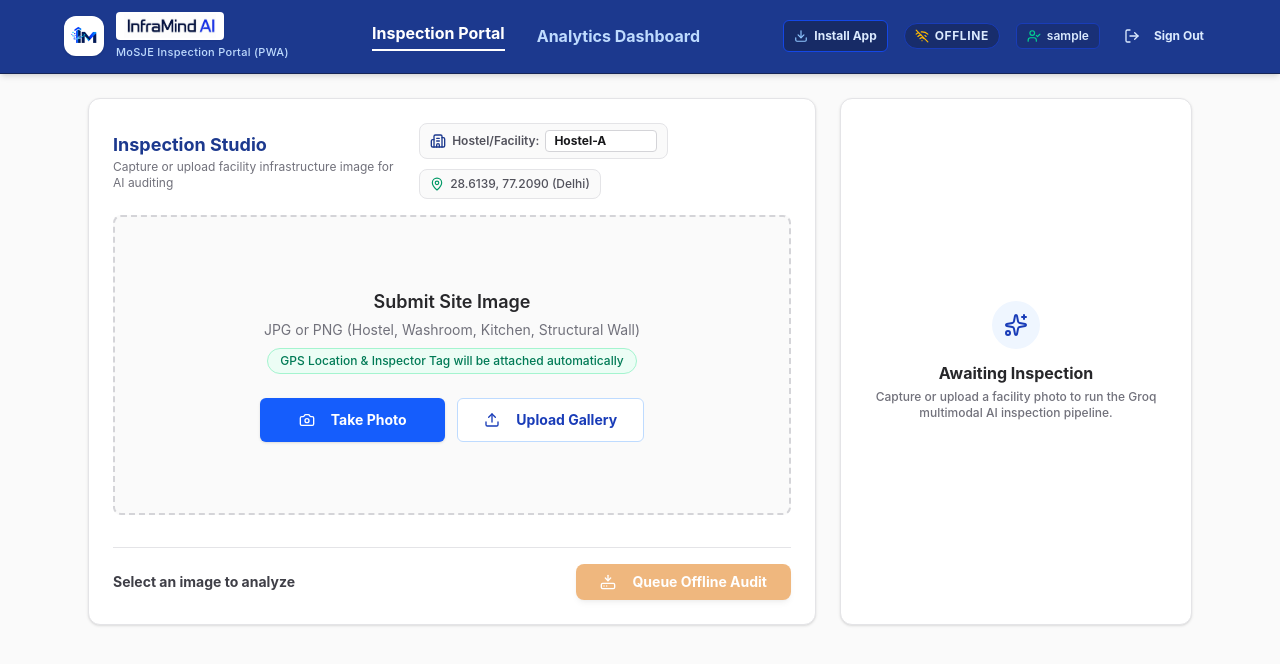
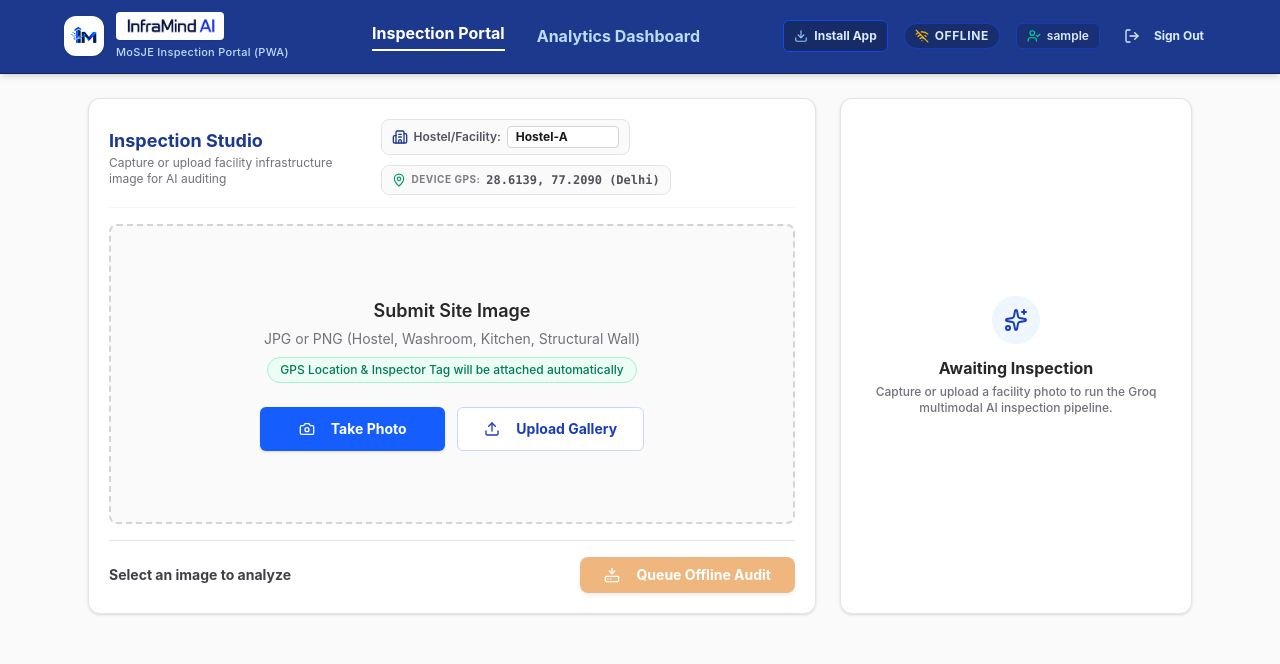
Before and after one commit to Aviiral07/Vision, a React (Vite) app in the folder frontend/: page / in a window 1280 px wide. Shown: the top 664 px of the page. Built offline with nearby package versions, Linux system fonts and the light colour scheme; no server answers; sample sign-in values are in the browser's storage.

Commit message:
fix(location): display report's recorded audit GPS instead of viewer's live GPS coordinates

```diff
--- a/frontend/src/components/InspectionDataTable.jsx
+++ b/frontend/src/components/InspectionDataTable.jsx
@@ -94,7 +94,12 @@ export function InspectionDataTable({ logs = [], onLoadLog }) {
                 <TableRow key={log.id} className="border-b border-zinc-100 hover:bg-zinc-50/50 text-sm">
                   <TableCell className="text-zinc-500 font-mono text-xs">#{log.id}</TableCell>
                   <TableCell className="font-bold text-zinc-800 text-xs">
-                    {log.hostel_id || "Hostel-A"}
+                    <div>{log.hostel_id || "Hostel-A"}</div>
+                    {log.gps_lat != null && log.gps_long != null && (
+                      <div className="text-[10px] text-zinc-500 font-mono font-normal">
+                        📍 {Number(log.gps_lat).toFixed(3)}, {Number(log.gps_long).toFixed(3)}
+                      </div>
+                    )}
                   </TableCell>
                   <TableCell>
                     {imgUrl ? (
--- a/frontend/src/components/InspectionStudio.jsx
+++ b/frontend/src/components/InspectionStudio.jsx
@@ -88,10 +88,22 @@ export function InspectionStudio({
     }
   }
 
+  const isViewingReport = Boolean(
+    currentResult && currentResult.status !== "failed" && currentResult.status !== "queued_offline"
+  )
+
+  // If viewing an active or historical audit report, show its recorded GPS coordinates.
+  // Otherwise, show the inspector device's live GPS coordinates for the next capture.
+  const activeLocation = (isViewingReport && currentResult?.gps_lat != null && currentResult?.gps_long != null)
+    ? { latitude: Number(currentResult.gps_lat), longitude: Number(currentResult.gps_long) }
+    : location
+
+  const activeHostelId = isViewingReport ? (currentResult.hostel_id || hostelId) : hostelId
+
   return (
-    <div className="rounded-xl bg-white border border-zinc-200 p-6 flex flex-col shadow-sm space-y-4">
-      {/* Header controls */}
-      <div className="flex flex-col sm:flex-row sm:items-center justify-between gap-4">
+    <div className="rounded-xl bg-white border border-zinc-200 p-5 shadow-sm space-y-4">
+      {/* Header & Meta Row */}
+      <div className="flex flex-col sm:flex-row sm:items-center justify-between gap-3 pb-3 border-b border-zinc-100">
         <div>
           <h2 className="text-lg font-bold text-blue-900">Inspection Studio</h2>
           <p className="text-xs text-zinc-500">Capture or upload facility infrastructure image for AI auditing</p>
@@ -104,18 +116,29 @@ export function InspectionStudio({
             <span className="text-xs font-semibold text-zinc-600">Hostel/Facility:</span>
             <input
               type="text"
-              value={hostelId}
+              value={activeHostelId}
               onChange={(e) => setHostelId && setHostelId(e.target.value)}
               placeholder="e.g. Hostel-A"
-              className="text-xs font-bold text-zinc-900 bg-white border border-zinc-300 rounded px-2 py-0.5 w-28 focus:outline-none focus:ring-1 focus:ring-blue-600"
+              disabled={isViewingReport}
+              className="text-xs font-bold text-zinc-900 bg-white border border-zinc-300 rounded px-2 py-0.5 w-28 focus:outline-none focus:ring-1 focus:ring-blue-600 disabled:bg-zinc-100 disabled:text-zinc-700"
             />
           </div>
 
-          <div className="flex items-center gap-1.5 bg-zinc-50 border border-zinc-200 rounded-lg px-2.5 py-1.5 text-xs">
-            <MapPin className="w-3.5 h-3.5 text-emerald-600" />
-            <span className="text-zinc-600 font-medium">
-              {location
-                ? `${location.latitude.toFixed(4)}, ${location.longitude.toFixed(4)}`
+          <div
+            className={`flex items-center gap-1.5 border rounded-lg px-2.5 py-1.5 text-xs ${
+              isViewingReport
+                ? "bg-emerald-50 border-emerald-300 text-emerald-900"
+                : "bg-zinc-50 border-zinc-200 text-zinc-600"
+            }`}
+            title={isViewingReport ? "Recorded GPS of this audit" : "Live Device GPS"}
+          >
+            <MapPin className={`w-3.5 h-3.5 ${isViewingReport ? "text-emerald-700" : "text-emerald-600"}`} />
+            <span className="text-[10px] uppercase font-bold tracking-wider opacity-75">
+              {isViewingReport ? "Audit GPS:" : "Device GPS:"}
+            </span>
+            <span className="font-mono font-bold">
+              {activeLocation
+                ? `${activeLocation.latitude.toFixed(4)}, ${activeLocation.longitude.toFixed(4)}`
                 : "28.6139, 77.2090 (Delhi)"}
             </span>
           </div>
@@ -134,11 +157,11 @@ export function InspectionStudio({
           <div className="absolute top-3 left-3 flex items-center gap-2">
             <span className="bg-zinc-900/85 backdrop-blur-xs text-white text-[11px] font-semibold px-2.5 py-1 rounded-md shadow flex items-center gap-1.5">
               <Building2 className="w-3 h-3 text-blue-300" />
-              {hostelId || "Hostel-A"}
+              {activeHostelId || "Hostel-A"}
             </span>
             <span className="bg-zinc-900/85 backdrop-blur-xs text-emerald-300 text-[11px] font-medium px-2.5 py-1 rounded-md shadow flex items-center gap-1">
               <MapPin className="w-3 h-3 text-emerald-400" />
-              {location ? `${location.latitude.toFixed(3)}, ${location.longitude.toFixed(3)}` : "GPS Encoded"}
+              {activeLocation ? `${activeLocation.latitude.toFixed(3)}, ${activeLocation.longitude.toFixed(3)}` : "GPS Encoded"}
             </span>
           </div>
 
--- a/frontend/src/components/RiskAssessmentCard.jsx
+++ b/frontend/src/components/RiskAssessmentCard.jsx
@@ -292,9 +292,14 @@ export function RiskAssessmentCard({ result }) {
             MoSJE Protocol: <strong className="text-blue-950 font-bold">{recommendation}</strong>
           </span>
         </div>
-        <span className="text-[11px] font-semibold text-blue-800 shrink-0">
-          Tag: {hostel_id}
-        </span>
+        <div className="flex items-center gap-2 text-[11px] font-semibold text-blue-800 shrink-0">
+          <span>Tag: {hostel_id}</span>
+          {result.gps_lat != null && result.gps_long != null && (
+            <span className="flex items-center gap-1 text-emerald-700 font-mono bg-emerald-100/70 px-2 py-0.5 rounded border border-emerald-300">
+              📍 {Number(result.gps_lat).toFixed(4)}, {Number(result.gps_long).toFixed(4)}
+            </span>
+          )}
+        </div>
       </div>
     </div>
   )
--- a/frontend/src/hooks/useInspection.js
+++ b/frontend/src/hooks/useInspection.js
@@ -425,6 +425,13 @@ export function useInspection() {
         damageType = "Moderate Wear / Needs Cleaning"
       }
 
+      const recordedLat = backendResponse.gps_lat != null
+        ? Number(backendResponse.gps_lat)
+        : (location?.latitude || 28.6139)
+      const recordedLong = backendResponse.gps_long != null
+        ? Number(backendResponse.gps_long)
+        : (location?.longitude || 77.209)
+
       const normalizedResult = {
         ...backendResponse,
         hostel_id: hostelId || "Hostel-A",
@@ -435,6 +442,8 @@ export function useInspection() {
         broken_assets: brokenAssets,
         severity,
         recommendation,
+        gps_lat: recordedLat,
+        gps_long: recordedLong,
         detections: backendResponse.detections || null,
       }
 
@@ -453,8 +462,8 @@ export function useInspection() {
         broken_assets: brokenAssets,
         severity,
         recommendation,
-        gps_lat: location?.latitude || 28.6139,
-        gps_long: location?.longitude || 77.209,
+        gps_lat: recordedLat,
+        gps_long: recordedLong,
         created_at: new Date().toISOString(),
       }
 
@@ -489,6 +498,9 @@ export function useInspection() {
     }
     setPreviewSrc(fullUrl)
     setSelectedFile(null)
+    if (log.hostel_id) {
+      setHostelId(log.hostel_id)
+    }
 
     const damageScore = Number(log.damage_score ?? log.risk_score) || 0
     const severity = log.severity || (damageScore > 75 ? "CRITICAL" : damageScore > 40 ? "MEDIUM" : "LOW")
@@ -496,10 +508,14 @@ export function useInspection() {
     const brokenAssets = !!log.broken_assets
     const damageType = log.damage_type || (severity === "CRITICAL" ? "Critical Structural Defect" : "Facility Inspection")
 
+    const recordedLat = log.gps_lat != null ? Number(log.gps_lat) : null
+    const recordedLong = log.gps_long != null ? Number(log.gps_long) : null
+
     setCurrentResult({
       status: "success",
       inspection_id: log.id,
-      hostel_id: log.hostel_id,
+      hostel_id: log.hostel_id || "Hostel-A",
+      inspector_id: log.inspector_id,
       damage_type: damageType,
       damage_score: damageScore,
       risk_score: damageScore,
@@ -507,7 +523,10 @@ export function useInspection() {
       broken_assets: brokenAssets,
       severity,
       recommendation: log.recommendation || (severity === "CRITICAL" ? "Immediate Repair Required" : "Schedule Maintenance"),
-      image_url: log.image_url,
+      image_url: log.image_url || log.image_path,
+      gps_lat: recordedLat,
+      gps_long: recordedLong,
+      created_at: log.created_at || log.inspection_time,
       detections: {
         cracks: {
           predictions: damageScore > 60
@@ -525,6 +544,7 @@ export function useInspection() {
     setStepTimeline([
       { step: 1, label: `Loaded Historical Record #${log.id}`, status: "completed", time: new Date(log.created_at || Date.now()).toLocaleTimeString() },
       { step: 2, label: `Facility: ${log.hostel_id || 'Hostel-A'} (Severity: ${severity})`, status: "completed" },
+      { step: 3, label: `Audit Location: ${recordedLat != null && recordedLong != null ? `${recordedLat.toFixed(4)}, ${recordedLong.toFixed(4)}` : 'GPS Encoded'}`, status: "completed" },
     ])
     setActiveStep(5)
   }
```
